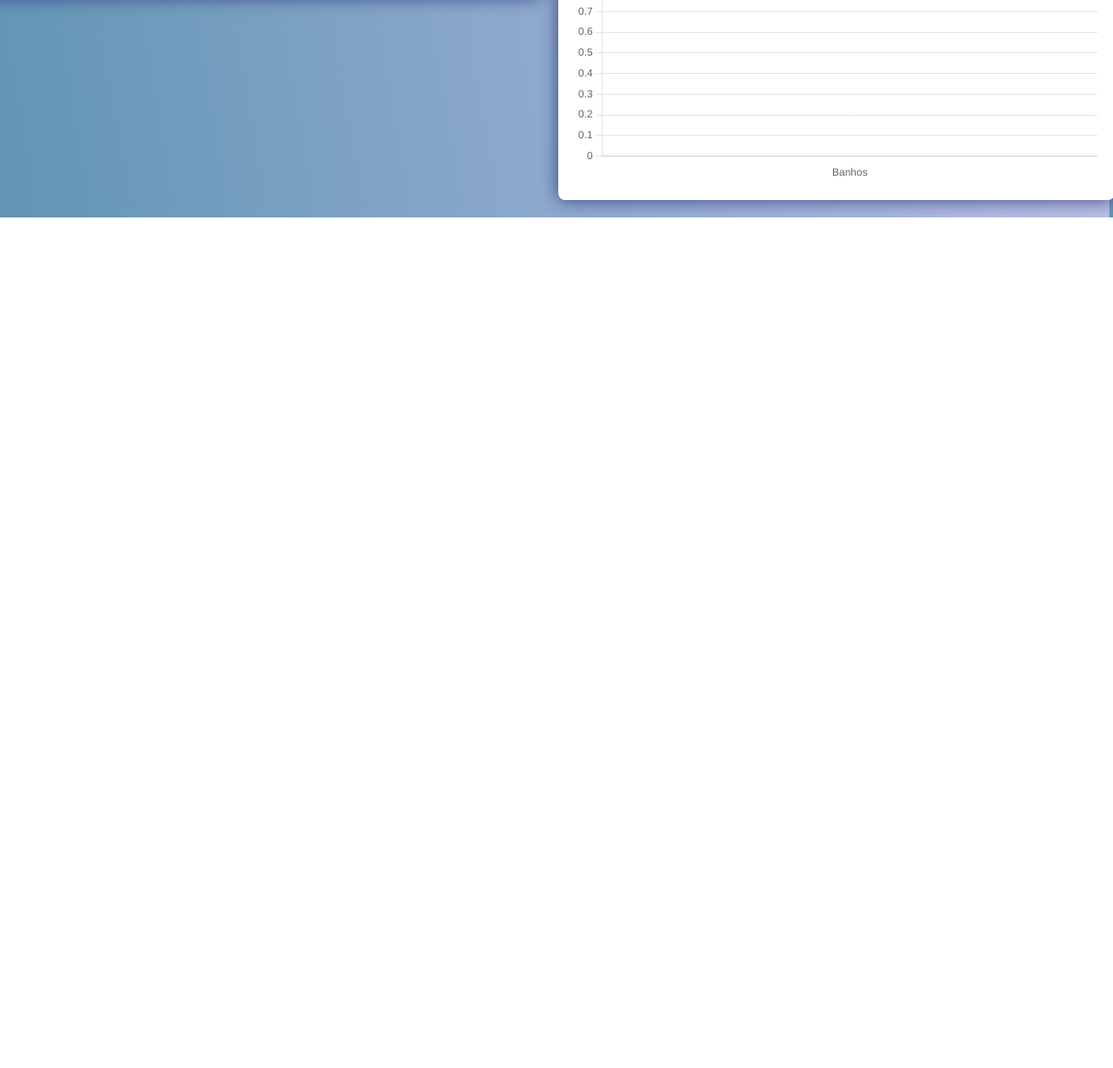
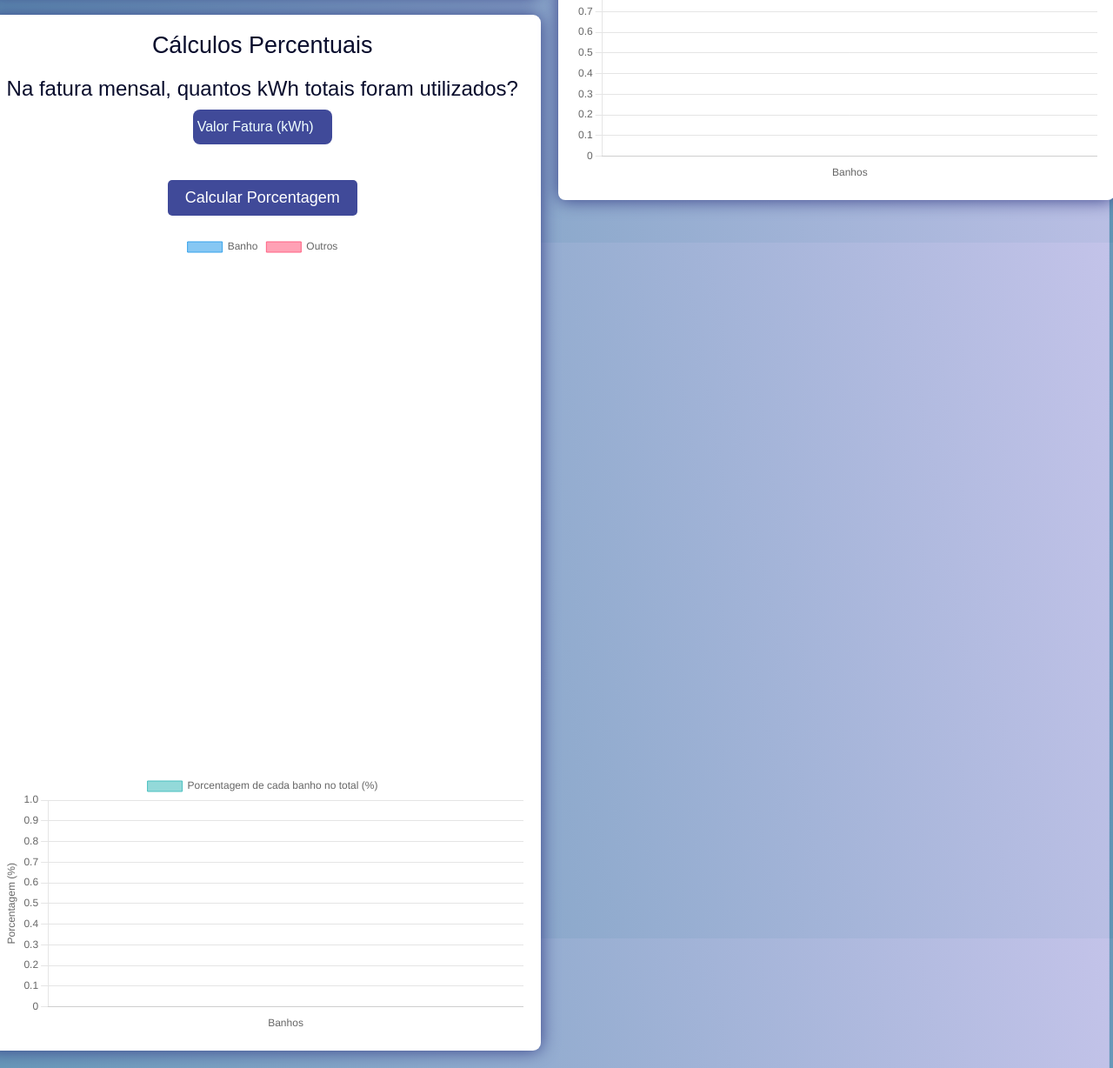
Before and after one commit to luizamantovani/Acqua-Energy, a website: page index.html in a window 1280 px wide. Shown: the part 1321-2549 px from the top of the page at 87% size. Before the commit the page ends 1571 px from the top, so only its background shows below. Drawn offline with nearby package versions, Linux system fonts and the light colour scheme; no server answers.

Commit message:
Adiciona seção de cálculos percentuais com gráficos e validação de entrada

```diff
--- a/index.html
+++ b/index.html
@@ -115,6 +115,16 @@
                 <p>- Custo Total de Esgoto: <span class="totalCustoEsgoto">R$ 0.00</span></p>
                 <p>- Gasto Total (Energia, Água e Esgoto): <span class="totalGasto">R$ 0.00</span></p>
             </div>
+
+            <div class="porcentContainer">
+                <h2 style="text-align: center;">Cálculos Percentuais</h2>
+                <label class="labelCalculoConsumo" for="tempo">Na fatura mensal, quantos kWh totais foram utilizados?</label>
+                <input class="inputTempo" type="number" name="fatura" id="fatura" min="1"
+                    placeholder="Valor Fatura (kWh)" width="auto"><br>
+                <button id="btnCalcularPorcentagem" class="btnCalcular">Calcular Porcentagem</button>
+                <canvas id="graficoPorcentagem"></canvas>
+                <canvas id="graficoPorcentagemBanhos"></canvas>
+            </div>
         </section>
 
         <section>
--- a/script.js
+++ b/script.js
@@ -39,8 +39,15 @@ function calcularConsumo() {
     isCalculating = true;
 
     const tempoMinutos = parseFloat(document.getElementById('tempo').value);
+    const agua = parseFloat(document.getElementById('agua').value);
+
+    if (isNaN(tempoMinutos) || tempoMinutos <= 0 || isNaN(agua) || agua <= 0) {
+        alert('Por favor, insira valores válidos para o tempo e a vazão.');
+        isCalculating = false;
+        return;
+    }
+
     const tempoHoras = tempoMinutos / 60; // Converter minutos para horas
-    const agua = parseFloat(document.getElementById('agua').value);
     const vazao = agua * 6 * tempoMinutos; // Calcular a vazão e multiplicar pelos minutos
 
     let potencia;
@@ -281,6 +288,62 @@ function configurarGraficos() {
     });
 }
 
+let graficoPorcentagem;
+
+// Função para calcular a porcentagem e atualizar o gráfico de pizza
+function calcularPorcentagem() {
+    const faturaTotal = parseFloat(document.getElementById('fatura').value);
+    if (isNaN(faturaTotal) || faturaTotal <= 0) {
+        alert('Por favor, insira um valor válido para a fatura.');
+        return;
+    }
+
+    const porcentagemBanho = (totalEnergia / faturaTotal) * 100;
+    const porcentagemOutros = 100 - porcentagemBanho;
+
+    // Atualizar o gráfico de pizza
+    graficoPorcentagem.data.datasets[0].data = [porcentagemBanho, porcentagemOutros];
+    graficoPorcentagem.update();
+}
+
+// Função para configurar o gráfico de pizza
+function configurarGraficoPorcentagem() {
+    const ctxPorcentagem = document.getElementById('graficoPorcentagem').getContext('2d');
+    graficoPorcentagem = new Chart(ctxPorcentagem, {
+        type: 'pie',
+        data: {
+            labels: ['Banho', 'Outros'],
+            datasets: [{
+                data: [0, 0],
+                backgroundColor: ['rgba(54, 162, 235, 0.6)', 'rgba(255, 99, 132, 0.6)'],
+                borderColor: ['rgba(54, 162, 235, 1)', 'rgba(255, 99, 132, 1)'],
+                borderWidth: 1
+            }]
+        },
+        options: {
+            responsive: true,
+            plugins: {
+                legend: {
+                    position: 'top',
+                },
+                tooltip: {
+                    callbacks: {
+                        label: function (context) {
+                            return context.label + ': ' + context.raw.toFixed(2) + '%';
+                        }
+                    }
+                }
+            }
+        }
+    });
+}
+
+// Inicializa o gráfico de pizza ao carregar a página
+configurarGraficoPorcentagem();
+
+// Adicionar evento de clique para o botão de calcular porcentagem
+document.getElementById('btnCalcularPorcentagem').addEventListener('click', calcularPorcentagem);
+
 // Função para atualizar os gráficos com os dados mais recentes
 function atualizarGraficos() {
     const label = `Banho ${contadorBanho} (${especificacoes[contadorBanho - 1]})`;
@@ -485,3 +548,57 @@ document.getElementById('toggleTheme').addEventListener('click', () => {
         document.getElementById('toggleTheme').innerText = 'Modo Escuro';
     }
 });
+
+let graficoPorcentagemBanhos;
+
+// Função para calcular a porcentagem de cada banho e atualizar o gráfico de barras
+function calcularPorcentagemBanhos() {
+    const porcentagensBanhos = consumos.map(consumo => (consumo / totalEnergia) * 100);
+
+    // Atualizar o gráfico de barras
+    graficoPorcentagemBanhos.data.labels = especificacoes.map((especificacao, index) => `Banho ${index + 1} (${especificacao})`);
+    graficoPorcentagemBanhos.data.datasets[0].data = porcentagensBanhos;
+    graficoPorcentagemBanhos.update();
+}
+
+// Função para configurar o gráfico de barras
+function configurarGraficoPorcentagemBanhos() {
+    const ctxPorcentagemBanhos = document.getElementById('graficoPorcentagemBanhos').getContext('2d');
+    graficoPorcentagemBanhos = new Chart(ctxPorcentagemBanhos, {
+        type: 'bar',
+        data: {
+            labels: [],
+            datasets: [{
+                label: 'Porcentagem de cada banho no total (%)',
+                data: [],
+                backgroundColor: 'rgba(75, 192, 192, 0.6)',
+                borderColor: 'rgba(75, 192, 192, 1)',
+                borderWidth: 1
+            }]
+        },
+        options: {
+            responsive: true,
+            scales: {
+                y: {
+                    beginAtZero: true,
+                    title: {
+                        display: true,
+                        text: 'Porcentagem (%)'
+                    }
+                },
+                x: {
+                    title: {
+                        display: true,
+                        text: 'Banhos'
+                    }
+                }
+            }
+        }
+    });
+}
+
+// Inicializa o gráfico de barras ao carregar a página
+configurarGraficoPorcentagemBanhos();
+
+// Adicionar evento de clique para o botão de calcular porcentagem de banhos
+document.getElementById('btnCalcularPorcentagem').addEventListener('click', calcularPorcentagemBanhos);
--- a/style.css
+++ b/style.css
@@ -320,6 +320,32 @@ canvas {
     line-height: 50px;
 }
 
+.porcentContainer {
+    background-color: #fff;
+    box-shadow: 0 0 20px #374088;
+    padding: 20px;
+    border-radius: 0.5em;
+    margin-top: 20px;
+    font-family: "Archivo", sans-serif;
+    font-size: 18px;
+    color: #080c2c;
+    display: flex;
+    flex-direction: column;
+    align-items: center;
+}
+
+#graficoPorcentagem {
+    margin-top: 20px;
+    width: 300px;
+    height: 300px;
+}
+
+#graficoPorcentagemBanhos {
+    margin-top: 20px;
+    width: 300px;
+    height: 300px;
+}
+
 /* Estilo para o botão de alternância de tema */
 #toggleTheme {
     background-color: #404a99;
```
